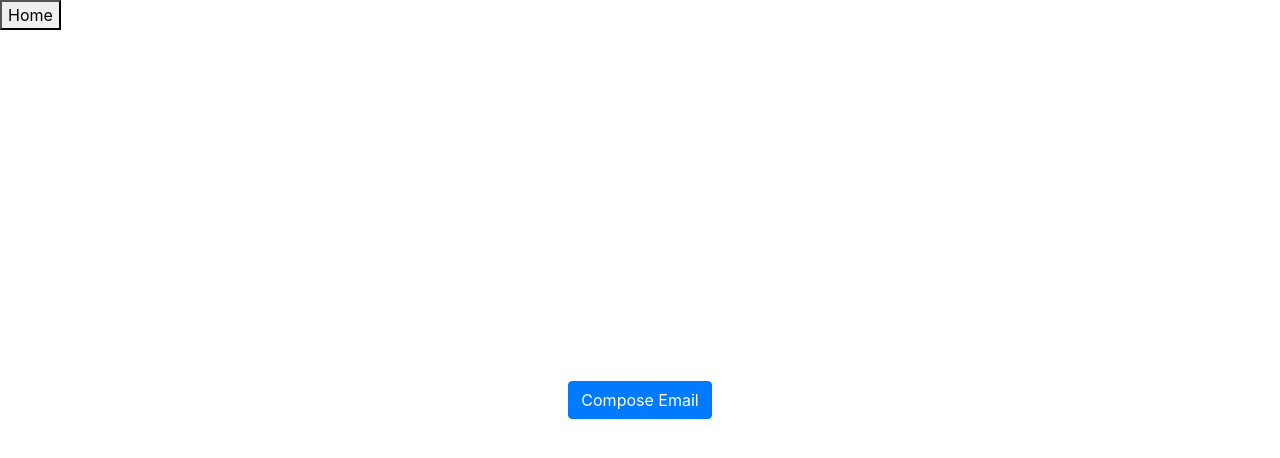
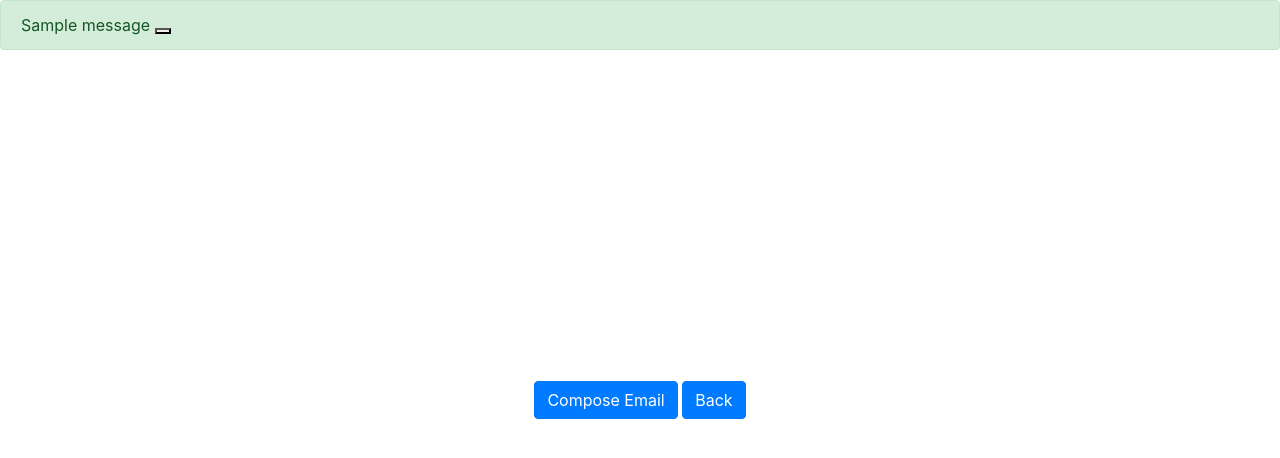
Before and after one commit to Coreyboy1820/CMPE131-Project, a Flask app: page /emails in a window 1280 px wide. Shown: the top 458 px of the page. Run offline with Flask 3, Linux system fonts and the light colour scheme; a user stored in the database is signed in; tables that the repository leaves empty hold one stand-in row (values such as "Sample post"); one stand-in notice (Sample message) is shown; some libraries are stand-ins or nearby versions.

Commit message:
:white_check_mark: Finished implementing register and compose email functionality

```diff
--- a/app/routes.py
+++ b/app/routes.py
@@ -3,7 +3,7 @@ from flask import render_template, redirect, url_for, request, flash, session
 from app.forms import registerForm, login_page
 from app import models
 from datetime import date
-from werkzeug.security import generate_password_hash # for password hashing\
+from werkzeug.security import generate_password_hash # for password hashing
 
 
 @myapp_obj.route("/")
@@ -27,13 +27,6 @@ def login():
 
 
 
-
-
-
-
-
-
-
 @myapp_obj.route("/register",methods=['GET', 'POST'])
 def register():
     register = registerForm.RegisterForm()
@@ -46,29 +39,9 @@ def register():
             new_user = models.user(email=register.email.data, passwordHash= generate_password_hash(register.password.data))
             dbSession.add(new_user)
             dbSession.commit()
-            print(dbSession.query(models.user).all())
+            return redirect(url_for('login'))
 
     return render_template('register.html', title="register", form=register)
-
-
-
-
-
-
-
-
-
-
-
-
-
-
-
-
-
-
-
-
 
 
 
@@ -78,9 +51,11 @@ def register():
 def todo():
     return render_template('todo.html', title="todo", user='Corey')
 
-#   session.query(models.user).filter_by(email="nobi@gmailclone.com").all() //return the array of all field,
+
+
+
+
 @myapp_obj.route("/emails",methods=['GET', 'POST'])
-# @login_page.loginFunctions.required_login
 def emails():
     if request.method == 'POST':
         dbSession = models.Session()
@@ -99,13 +74,12 @@ def emails():
                 dbSession.add(message)
                 dbSession.commit()
                 dbSession.close()
-                return "Message is sent successfully"
-            return "Recipient not found"
+                flash('Message is sent successfully')
+            else:
+                flash('Recipient not found',category='error')
         else:
-            return "Error! message is not sent"
-
-    else:
-        return render_template('emails.html', title="email", user='Corey')
+            flash('Message is not sent',category='error')
+    return render_template('emails.html')
 
 
 
--- a/app/templates/emails.html
+++ b/app/templates/emails.html
@@ -1,10 +1,22 @@
-<!DOCTYPE html>
-{% block navbar%}
-    <button onclick="window.location.href='/home'">Home</button>
-{% endblock %}
-
 <!DOCTYPE html>
 <html>
+{% with messages = get_flashed_messages(with_categories=True) %}
+{% if messages %}
+  {% for category, message in messages %}
+  {% if category == "error" %}
+  <div class="alert alert-danger alter-dismissible fade show" role="alert">
+    {{ message }}
+    <button type="button" class="btn-close" data-bs-dismiss="alert"></button>
+  </div>
+  {% else %}
+  <div class="alert alert-success alter-dismissible fade show" role="alert">
+    {{ message }}
+    <button type="button" class="btn-close" data-bs-dismiss="alert"></button>
+  </div>
+  {% endif %}
+  {% endfor %}
+{% endif %}
+{% endwith %}
   <head>
     <title>Compose Email</title>
     <link rel="stylesheet" href="https://maxcdn.bootstrapcdn.com/bootstrap/4.5.2/css/bootstrap.min.css">
@@ -30,6 +42,7 @@
   <body>
     <div class="container">
       <button type="button" class="btn btn-primary" data-toggle="modal" data-target="#compose-modal">Compose Email</button>
+      <button type="button" class="btn btn-primary" onclick="window.location.href='/login'">Back</button>
     </div>
 
     <!-- Compose Email Modal -->
@@ -41,12 +54,6 @@
             <button type="button" class="close" data-dismiss="modal">&times;</button>
           </div>
           <div class="modal-body">
-
-
-
-
-
-
             <form id="compose-form" action="/emails" method="post" >
               <div class="form-group">
                 <label for="to">To:</label>
@@ -64,25 +71,6 @@
               <button type="button" class="btn btn-secondary" data-dismiss="modal">Cancel</button>
             </form>
 
-
-
-
-
-          </div>
-        </div>
-      </div>
-    </div>
-
-    <!-- Success Modal -->
-    <div class="modal" id="success-modal">
-      <div class="modal-dialog">
-        <div class="modal-content">
-          <div class="modal-header">
-            <h4 class="modal-title">Email Sent</h4>
-            <button type="button" class="close" data-dismiss="modal">&times;</button>
-          </div>
-          <div class="modal-body">
-            <p>Email was successfully sent.</p>
           </div>
         </div>
       </div>
@@ -91,15 +79,5 @@
     <script src="https://ajax.googleapis.com/ajax/libs/jquery/3.5.1/jquery.min.js"></script>
     <script src="https://cdnjs.cloudflare.com/ajax/libs/popper.js/1.16.0/umd/popper.min.js"></script>
     <script src="https://maxcdn.bootstrapcdn.com/bootstrap/4.5.2/js/bootstrap.min.js"></script>
-    <!-- <script>
-      $(document).ready(function() {
-                $('#send-email-button').click(function(e) {
-
-                      $('#compose-modal').modal('hide'); // hide the compose modal
-                      $('#success-modal').modal('show'); // show the success modal
-                  });
-      });
-
-    </script> -->
 
 </html>
```
Also changed, not shown: app/templates/register.html (+5 -2 lines), site.db.
